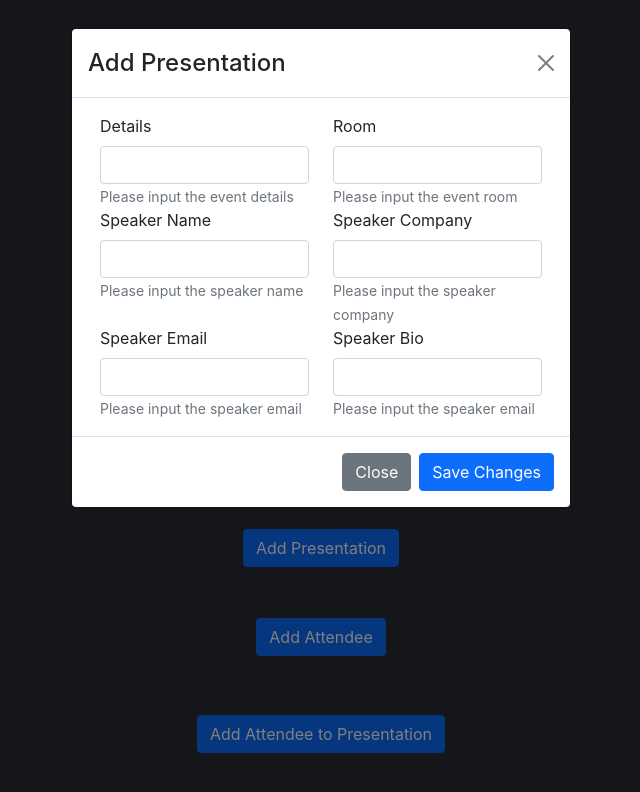
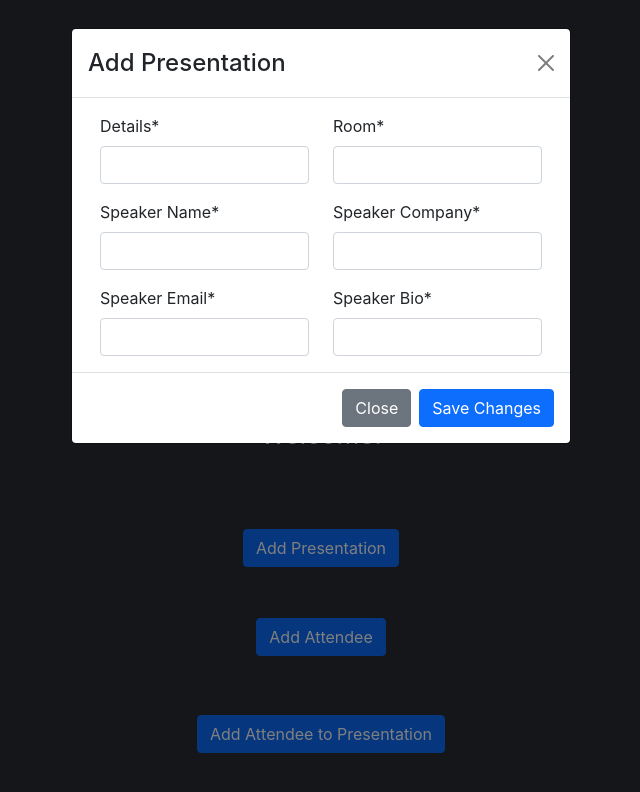
Before and after one commit to keepact/events-frontend, a React (Vite) app: page / in a window 1280 px wide. Both pictures are taken after a click on the button "Add Presentation". Shown: the top 792 px of the page, without its empty margins (319-959 px from the left). Built offline with nearby package versions, Linux system fonts and the light colour scheme.

Commit message:
styles and validation form fixes

```diff
--- a/src/modules/AddAttendeeToPresentatioForm/index.tsx
+++ b/src/modules/AddAttendeeToPresentatioForm/index.tsx
@@ -63,8 +63,7 @@ const AddAttendeeToPresentatioForm: React.FC<IProps> = ({ presentations, show, c
                   containerProps={{
                     className: "col-auto",
                   }}
-                  label="Attendee Email"
-                  text="Please input the attendee email"
+                  label="Attendee Email*"
                   error={errors.email?.message}
                 />
               </Col>
@@ -74,8 +73,7 @@ const AddAttendeeToPresentatioForm: React.FC<IProps> = ({ presentations, show, c
                   containerProps={{
                     className: "col-auto",
                   }}
-                  label="Presentation ID"
-                  text="Please input the presentation ID"
+                  label="Presentation ID*"
                   error={errors.presentationId?.message}
                   as="div"
                 >
--- a/src/modules/AttendeeForm/index.tsx
+++ b/src/modules/AttendeeForm/index.tsx
@@ -20,8 +20,8 @@ interface IProps {
 const AttendeeForm: React.FC<IProps> = ({ show, close }) => {
   const attendeeValidationSchema = Yup.object({
     name: Yup.string().required("Name is required."),
-    company: Yup.number().required("Company is required."),
-    email: Yup.string().required("Email Name is required."),
+    company: Yup.string().required("Company is required."),
+    email: Yup.string().required("Email is required."),
   });
 
   const { register, handleSubmit, formState: { errors } } = useForm<IAttendeeForm>({
@@ -60,8 +60,7 @@ const AttendeeForm: React.FC<IProps> = ({ show, close }) => {
                   containerProps={{
                     className: "col-auto",
                   }}
-                  label="Attendee Name"
-                  text="Please input the attendee name"
+                  label="Attendee Name*"
                   error={errors.name?.message}
                 />
               </Col>
@@ -71,8 +70,7 @@ const AttendeeForm: React.FC<IProps> = ({ show, close }) => {
                   containerProps={{
                     className: "col-auto",
                   }}
-                  label="Attendee Company"
-                  text="Please input the attendee company"
+                  label="Attendee Company*"
                   error={errors.company?.message}
                 />
               </Col>
@@ -84,8 +82,7 @@ const AttendeeForm: React.FC<IProps> = ({ show, close }) => {
                   containerProps={{
                     className: "col-auto",
                   }}
-                  label="Attendee Email"
-                  text="Please input the attendee email"
+                  label="Attendee Email*"
                   error={errors.email?.message}
                 />
               </Col>
--- a/src/modules/PresentationForm/index.tsx
+++ b/src/modules/PresentationForm/index.tsx
@@ -23,7 +23,7 @@ interface IProps {
 const PresentationForm: React.FC<IProps> = ({ show, close }) => {
   const presentationValidationSchema = Yup.object({
     details: Yup.string().required("Details is required."),
-    room: Yup.number().required("Room is required."),
+    room: Yup.string().required("Room is required."),
     speakerName: Yup.string().required("Speaker Name is required."),
     speakerCompany: Yup.string().required("Speaker Company is required."),
     speakerEmail: Yup.string().required("Speaker Email is required."),
@@ -66,8 +66,7 @@ const PresentationForm: React.FC<IProps> = ({ show, close }) => {
                   containerProps={{
                     className: "col-auto",
                   }}
-                  label="Details"
-                  text="Please input the event details"
+                  label="Details*"
                   error={errors.details?.message}
                 />
               </Col>
@@ -77,21 +76,19 @@ const PresentationForm: React.FC<IProps> = ({ show, close }) => {
                   containerProps={{
                     className: "col-auto",
                   }}
-                  label="Room"
-                  text="Please input the event room"
+                  label="Room*"
                   error={errors.room?.message}
                 />
               </Col>
             </Row>
-            <Row>
+            <Row className="mt-3">
               <Col>
                 <Input
                   {...register("speakerName")}
                   containerProps={{
                     className: "col-auto",
                   }}
-                  label="Speaker Name"
-                  text="Please input the speaker name"
+                  label="Speaker Name*"
                   error={errors.speakerName?.message}
                 />
               </Col>
@@ -101,21 +98,19 @@ const PresentationForm: React.FC<IProps> = ({ show, close }) => {
                   containerProps={{
                     className: "col-auto",
                   }}
-                  label="Speaker Company"
-                  text="Please input the speaker company"
+                  label="Speaker Company*"
                   error={errors.speakerCompany?.message}
                 />
               </Col>
             </Row>
-            <Row>
+            <Row className="mt-3">
               <Col>
                 <Input
                   {...register("speakerEmail")}
                   containerProps={{
                     className: "col-auto",
                   }}
-                  label="Speaker Email"
-                  text="Please input the speaker email"
+                  label="Speaker Email*"
                   error={errors.speakerEmail?.message}
                 />
               </Col>
@@ -125,8 +120,7 @@ const PresentationForm: React.FC<IProps> = ({ show, close }) => {
                   containerProps={{
                     className: "col-auto",
                   }}
-                  label="Speaker Bio"
-                  text="Please input the speaker email"
+                  label="Speaker Bio*"
                   error={errors.speakerBio?.message}
                 />
               </Col>
```
